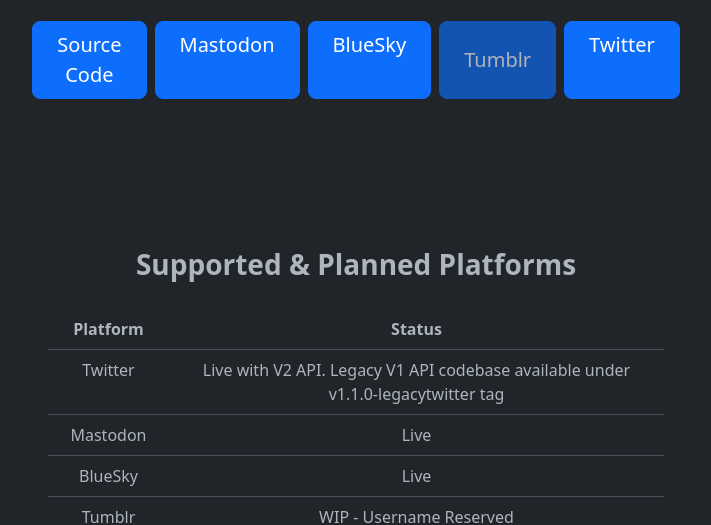
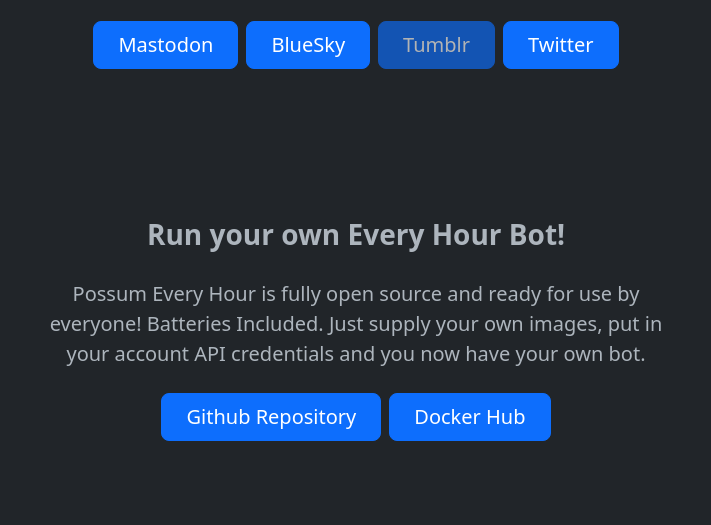
Before and after one commit to thunderysteak/possumeveryhour.io, a plain HTML site: page index.html in a window 1280 px wide. Shown: the part 433-958 px from the top of the page, without its empty margins (284-995 px from the left). Drawn offline with Linux system fonts and the light colour scheme.

Commit message:
Separate dev stuff into it's own thing

```diff
--- a/index.html
+++ b/index.html
@@ -14,7 +14,6 @@
       <div class="col-lg-6 mx-auto">
         <p class="lead mb-4">A bot that originally started on Twitter on July 2018, now available on more platforms.</p>
         <div class="d-grid gap-2 d-sm-flex justify-content-sm-center">
-          <a href="https://github.com/thunderysteak/EveryHourBot" class="btn btn-primary btn-lg px-4 gap-3" role="button">Source Code</a>
           <a href="https://botsin.space/@possumeveryhour" class="btn btn-primary btn-lg px-4 gap-3" role="button">Mastodon</a>
           <a href="https://bsky.app/profile/possumeveryhour.io" class="btn btn-primary btn-lg px-4 gap-3" role="button">BlueSky</a>
           <button type="button" class="btn btn-primary btn-lg px-4 gap-3" disabled>Tumblr</button>
@@ -22,6 +21,18 @@
         </div>
       </div>
     </div>
+
+    <div class="px-4 py-5 my-5 text-center">
+      <div class="col-lg-6 mx-auto">
+        <p class="lead fw-bold mb-4 fs-3">Run your own Every Hour Bot!</p>
+        <p class="lead mb-4">Possum Every Hour is fully open source and ready for use by everyone! Batteries Included. Just supply your own images, put in your account API credentials and you now have your own bot.</p>
+        <div class="d-grid gap-2 d-sm-flex justify-content-sm-center">
+          <a href="https://github.com/thunderysteak/EveryHourBot" class="btn btn-primary btn-lg px-4 gap-3" role="button">Github Repository</a>
+          <a href="https://hub.docker.com/r/thunderysteak/everyhourbot" class="btn btn-primary btn-lg px-4 gap-3" role="button">Docker Hub</a>
+        </div>
+      </div>
+    </div>
+
     <div class="px-4 py-5 my-5 text-center">
       <div class="col-lg-6 mx-auto">
         <p class="lead fw-bold mb-4 fs-3">Supported & Planned Platforms</p>
```
